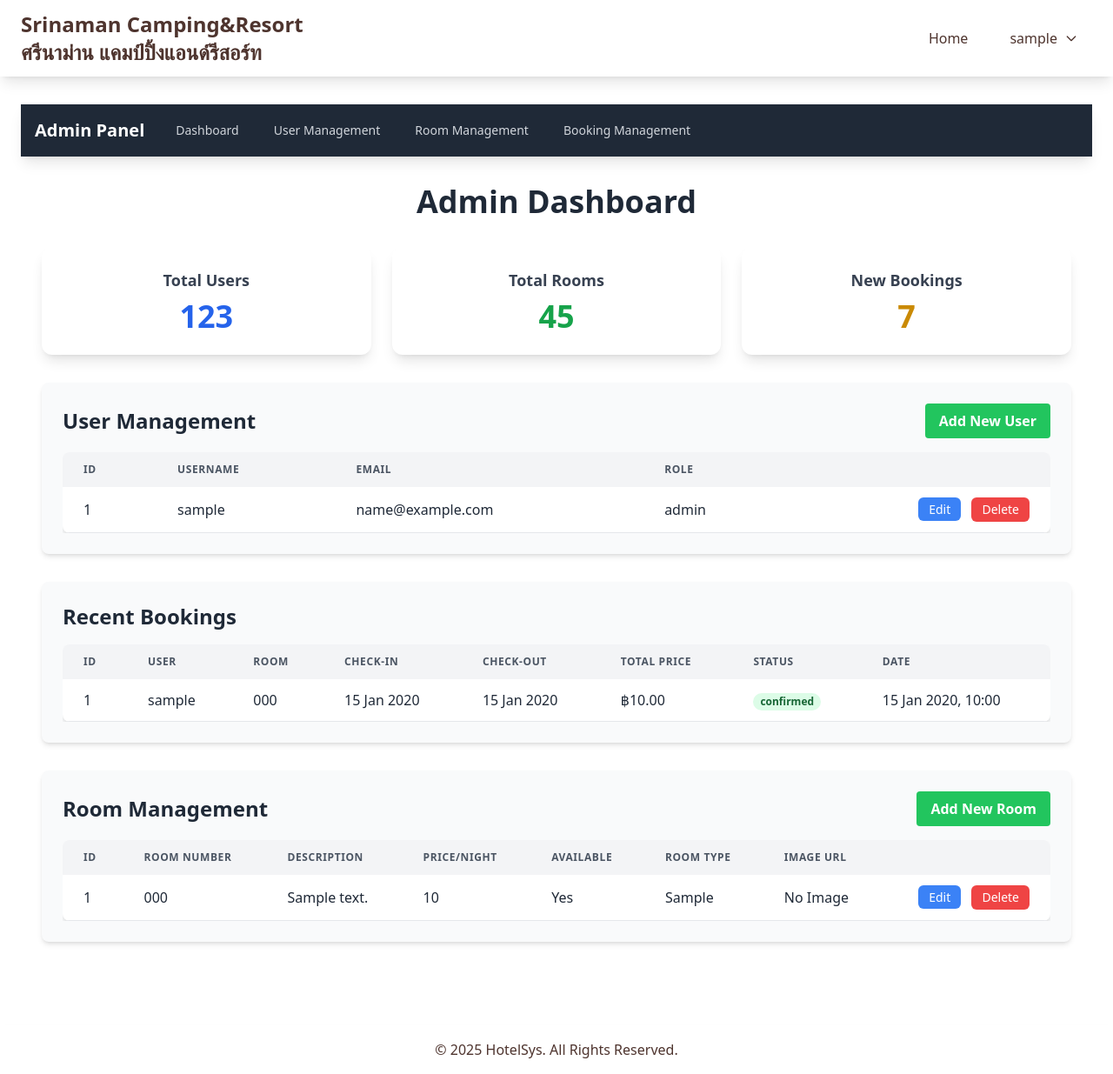
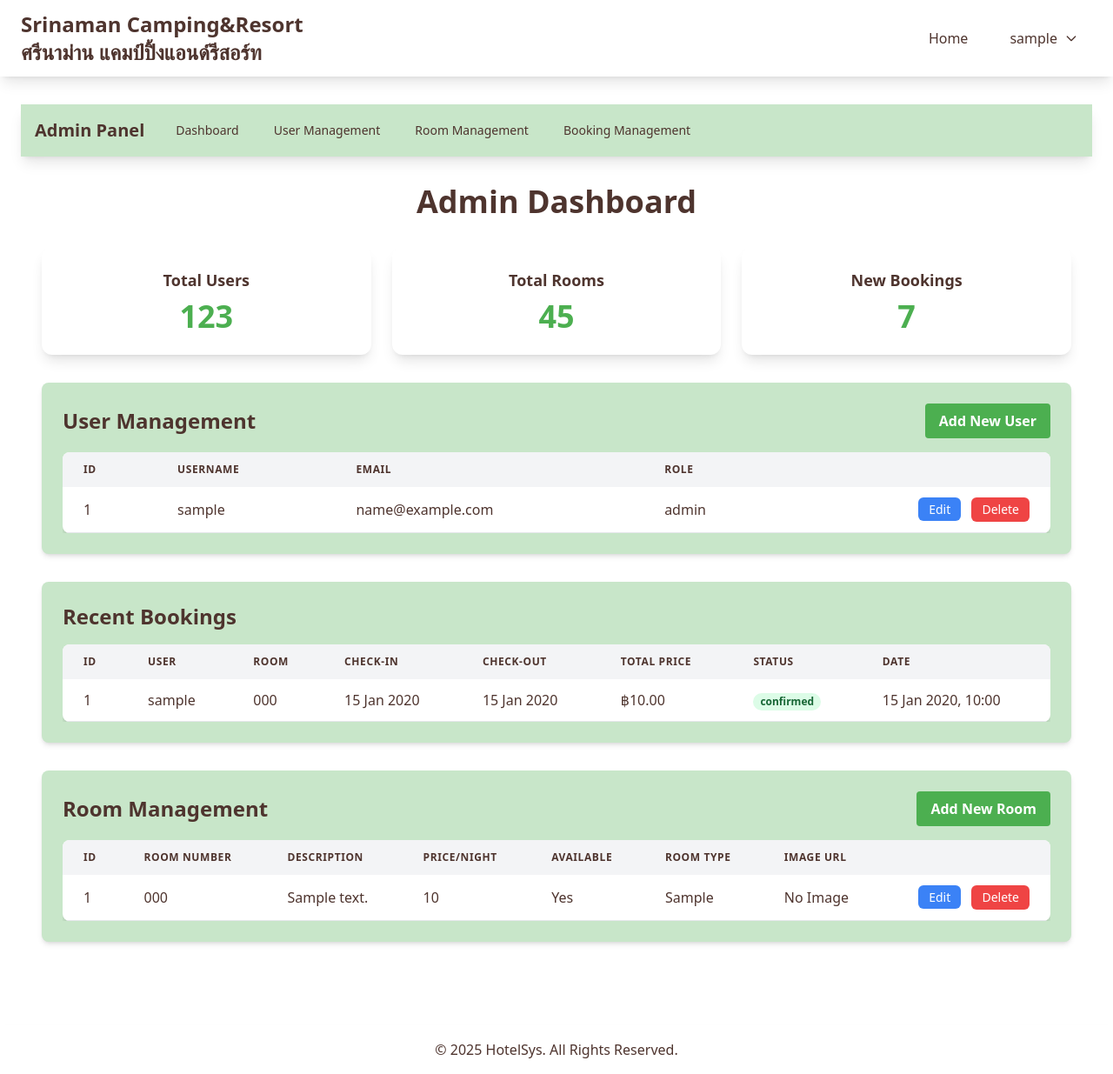
Before and after one commit to manman2005/app1, a PHP site: page /admin/dashboard in a window 1280 px wide. Shown: the whole page at 87% size. Run offline with PHP 8.4, Linux system fonts and the light colour scheme; the visitor is signed in with stand-in values (Sample User, id 1); tables that the repository leaves empty or names only in its code hold one stand-in row (values such as "Sample post").

Commit message:
ืเปลี่ยนสีครบ

```diff
--- a/public/css/style.css
+++ b/public/css/style.css
@@ -1070,19 +1070,9 @@ video {
   background-color: rgb(249 250 251 / var(--tw-bg-opacity, 1));
 }
 
-.bg-gray-800 {
-  --tw-bg-opacity: 1;
-  background-color: rgb(31 41 55 / var(--tw-bg-opacity, 1));
-}
-
 .bg-green-100 {
   --tw-bg-opacity: 1;
   background-color: rgb(220 252 231 / var(--tw-bg-opacity, 1));
-}
-
-.bg-green-500 {
-  --tw-bg-opacity: 1;
-  background-color: rgb(34 197 94 / var(--tw-bg-opacity, 1));
 }
 
 .bg-primary {
@@ -1334,19 +1324,9 @@ video {
   color: rgb(59 130 246 / var(--tw-text-opacity, 1));
 }
 
-.text-blue-600 {
-  --tw-text-opacity: 1;
-  color: rgb(37 99 235 / var(--tw-text-opacity, 1));
-}
-
 .text-gray-300 {
   --tw-text-opacity: 1;
   color: rgb(209 213 219 / var(--tw-text-opacity, 1));
-}
-
-.text-gray-500 {
-  --tw-text-opacity: 1;
-  color: rgb(107 114 128 / var(--tw-text-opacity, 1));
 }
 
 .text-gray-600 {
--- a/views/admin/dashboard.php
+++ b/views/admin/dashboard.php
@@ -2,16 +2,18 @@
 <?php include_once __DIR__ . '/../partials/admin_navbar.php'; ?>
 
 <div class="container mx-auto px-6 py-8">
-    <h1 class="text-4xl font-bold text-gray-800 dark:text-white mb-8 text-center">Admin Dashboard</h1>
+    <h1 class="text-4xl font-bold text-text-main mb-8 text-center">Admin Dashboard</h1>
 
-    <?php if (isset($_SESSION['message'])): ?>
+    <?php if (isset($_SESSION['message'])):
+    ?>
         <div class="bg-green-100 border border-green-400 text-green-700 px-4 py-3 rounded relative mb-4" role="alert">
             <span class="block sm:inline"><?= $_SESSION['message']; ?></span>
             <?php unset($_SESSION['message']); ?>
         </div>
     <?php endif; ?>
 
-    <?php if (isset($_SESSION['error'])): ?>
+    <?php if (isset($_SESSION['error'])):
+    ?>
         <div class="bg-red-100 border border-red-400 text-red-700 px-4 py-3 rounded relative mb-4" role="alert">
             <span class="block sm:inline"><?= $_SESSION['error']; ?></span>
             <?php unset($_SESSION['error']); ?>
@@ -19,44 +21,46 @@
     <?php endif; ?>
 
     <div class="grid grid-cols-1 md:grid-cols-2 lg:grid-cols-3 gap-6 mb-8">
-        <div class="bg-white dark:bg-gray-800 p-6 rounded-xl shadow-lg hover:shadow-xl transition-all duration-300 text-center">
-            <h3 class="text-lg font-semibold text-gray-700 dark:text-gray-200">Total Users</h3>
-            <p class="text-4xl font-bold text-blue-600 dark:text-blue-400 mt-2">123</p>
+        <div class="bg-white p-6 rounded-xl shadow-lg hover:shadow-xl transition-all duration-300 text-center">
+            <h3 class="text-lg font-semibold text-text-main">Total Users</h3>
+            <p class="text-4xl font-bold text-accent mt-2">123</p>
         </div>
-        <div class="bg-white dark:bg-gray-800 p-6 rounded-xl shadow-lg hover:shadow-xl transition-all duration-300 text-center">
-            <h3 class="text-lg font-semibold text-gray-700 dark:text-gray-200">Total Rooms</h3>
-            <p class="text-4xl font-bold text-green-600 dark:text-green-400 mt-2">45</p>
+        <div class="bg-white p-6 rounded-xl shadow-lg hover:shadow-xl transition-all duration-300 text-center">
+            <h3 class="text-lg font-semibold text-text-main">Total Rooms</h3>
+            <p class="text-4xl font-bold text-accent mt-2">45</p>
         </div>
-        <div class="bg-white dark:bg-gray-800 p-6 rounded-xl shadow-lg hover:shadow-xl transition-all duration-300 text-center">
-            <h3 class="text-lg font-semibold text-gray-700 dark:text-gray-200">New Bookings</h3>
-            <p class="text-4xl font-bold text-yellow-600 dark:text-yellow-400 mt-2">7</p>
+        <div class="bg-white p-6 rounded-xl shadow-lg hover:shadow-xl transition-all duration-300 text-center">
+            <h3 class="text-lg font-semibold text-text-main">New Bookings</h3>
+            <p class="text-4xl font-bold text-accent mt-2">7</p>
         </div>
     </div>
 
-    <div id="user-management" class="bg-gray-50 dark:bg-gray-900 p-6 rounded-lg shadow-md mb-8">
+    <div id="user-management" class="bg-accent-light p-6 rounded-lg shadow-md mb-8">
         <div class="flex justify-between items-center mb-4">
-            <h2 class="text-2xl font-semibold text-gray-800 dark:text-white">User Management</h2>
-            <a href="/app1/public/admin/addUser" class="bg-green-500 hover:bg-green-600 text-white font-bold py-2 px-4 rounded focus:outline-none focus:shadow-outline">Add New User</a>
+            <h2 class="text-2xl font-semibold text-text-main">User Management</h2>
+            <a href="/app1/public/admin/addUser" class="bg-accent hover:bg-opacity-80 text-white font-bold py-2 px-4 rounded focus:outline-none focus:shadow-outline">Add New User</a>
         </div>
-    <?php if (!empty($users)): ?>
+    <?php if (!empty($users)):
+    ?>
         <div class="overflow-x-auto">
-            <table class="min-w-full bg-white dark:bg-gray-800 rounded-lg overflow-hidden shadow-md">
+            <table class="min-w-full bg-white rounded-lg overflow-hidden shadow-md">
                 <thead>
-                    <tr class="bg-gray-100 dark:bg-gray-700">
-                        <th class="py-3 px-6 text-left text-xs font-semibold text-gray-600 dark:text-gray-300 uppercase tracking-wider">ID</th>
-                        <th class="py-3 px-6 text-left text-xs font-semibold text-gray-600 dark:text-gray-300 uppercase tracking-wider">Username</th>
-                        <th class="py-3 px-6 text-left text-xs font-semibold text-gray-600 dark:text-gray-300 uppercase tracking-wider">Email</th>
-                        <th class="py-3 px-6 text-left text-xs font-semibold text-gray-600 dark:text-gray-300 uppercase tracking-wider">Role</th>
+                    <tr class="bg-gray-100">
+                        <th class="py-3 px-6 text-left text-xs font-semibold text-text-main uppercase tracking-wider">ID</th>
+                        <th class="py-3 px-6 text-left text-xs font-semibold text-text-main uppercase tracking-wider">Username</th>
+                        <th class="py-3 px-6 text-left text-xs font-semibold text-text-main uppercase tracking-wider">Email</th>
+                        <th class="py-3 px-6 text-left text-xs font-semibold text-text-main uppercase tracking-wider">Role</th>
                         <th class="py-3 px-6"></th>
                     </tr>
                 </thead>
                 <tbody>
-                    <?php foreach ($users as $user): ?>
-                        <tr class="border-b border-gray-200 dark:border-gray-700 hover:bg-gray-50 dark:hover:bg-gray-700 transition duration-150 ease-in-out">
-                            <td class="py-3 px-6 whitespace-nowrap text-gray-800 dark:text-white"><?php echo htmlspecialchars($user['id']); ?></td>
-                            <td class="py-3 px-6 whitespace-nowrap text-gray-800 dark:text-white"><?php echo htmlspecialchars($user['username']); ?></td>
-                            <td class="py-3 px-6 whitespace-nowrap text-gray-800 dark:text-white"><?php echo htmlspecialchars($user['email']); ?></td>
-                            <td class="py-3 px-6 whitespace-nowrap text-gray-800 dark:text-white"><?php echo htmlspecialchars($user['role']); ?></td>
+                    <?php foreach ($users as $user):
+                    ?>
+                        <tr class="border-b border-gray-200 hover:bg-gray-50 transition duration-150 ease-in-out">
+                            <td class="py-3 px-6 whitespace-nowrap text-text-main"><?php echo htmlspecialchars($user['id']); ?></td>
+                            <td class="py-3 px-6 whitespace-nowrap text-text-main"><?php echo htmlspecialchars($user['username']); ?></td>
+                            <td class="py-3 px-6 whitespace-nowrap text-text-main"><?php echo htmlspecialchars($user['email']); ?></td>
+                            <td class="py-3 px-6 whitespace-nowrap text-text-main"><?php echo htmlspecialchars($user['role']); ?></td>
                             <td class="py-3 px-6 whitespace-nowrap text-right">
                                 <a href="/app1/public/admin/editUser?id=<?= htmlspecialchars($user['id']); ?>" class="bg-blue-500 hover:bg-blue-600 text-white text-sm py-1 px-3 rounded-md transition duration-300 mr-2">Edit</a>
                                 <form action="/app1/public/admin/deleteUser" method="POST" class="inline-block" onsubmit="return confirm('Are you sure you want to delete this user?');">
@@ -69,89 +73,95 @@
                 </tbody>
             </table>
         </div>
-    <?php else: ?>
+    <?php else:
+    ?>
         <p>No users found.</p>
     <?php endif; ?>
 </div>
 
 <!-- Bookings Table -->
-<div id="booking-management" class="bg-gray-50 dark:bg-gray-900 p-6 rounded-lg shadow-md mt-8">
-    <h2 class="text-2xl font-semibold text-gray-800 dark:text-white mb-4">Recent Bookings</h2>
-    <?php if (!empty($bookings)): ?>
+<div id="booking-management" class="bg-accent-light p-6 rounded-lg shadow-md mt-8">
+    <h2 class="text-2xl font-semibold text-text-main mb-4">Recent Bookings</h2>
+    <?php if (!empty($bookings)):
+    ?>
         <div class="overflow-x-auto">
-            <table class="min-w-full bg-white dark:bg-gray-800 rounded-lg overflow-hidden shadow-md">
+            <table class="min-w-full bg-white rounded-lg overflow-hidden shadow-md">
                 <thead>
-                    <tr class="bg-gray-100 dark:bg-gray-700">
-                        <th class="py-3 px-6 text-left text-xs font-semibold text-gray-600 dark:text-gray-300 uppercase tracking-wider">ID</th>
-                        <th class="py-3 px-6 text-left text-xs font-semibold text-gray-600 dark:text-gray-300 uppercase tracking-wider">User</th>
-                        <th class="py-3 px-6 text-left text-xs font-semibold text-gray-600 dark:text-gray-300 uppercase tracking-wider">Room</th>
-                        <th class="py-3 px-6 text-left text-xs font-semibold text-gray-600 dark:text-gray-300 uppercase tracking-wider">Check-in</th>
-                        <th class="py-3 px-6 text-left text-xs font-semibold text-gray-600 dark:text-gray-300 uppercase tracking-wider">Check-out</th>
-                        <th class="py-3 px-6 text-left text-xs font-semibold text-gray-600 dark:text-gray-300 uppercase tracking-wider">Total Price</th>
-                        <th class="py-3 px-6 text-left text-xs font-semibold text-gray-600 dark:text-gray-300 uppercase tracking-wider">Status</th>
-                        <th class="py-3 px-6 text-left text-xs font-semibold text-gray-600 dark:text-gray-300 uppercase tracking-wider">Date</th>
+                    <tr class="bg-gray-100">
+                        <th class="py-3 px-6 text-left text-xs font-semibold text-text-main uppercase tracking-wider">ID</th>
+                        <th class="py-3 px-6 text-left text-xs font-semibold text-text-main uppercase tracking-wider">User</th>
+                        <th class="py-3 px-6 text-left text-xs font-semibold text-text-main uppercase tracking-wider">Room</th>
+                        <th class="py-3 px-6 text-left text-xs font-semibold text-text-main uppercase tracking-wider">Check-in</th>
+                        <th class="py-3 px-6 text-left text-xs font-semibold text-text-main uppercase tracking-wider">Check-out</th>
+                        <th class="py-3 px-6 text-left text-xs font-semibold text-text-main uppercase tracking-wider">Total Price</th>
+                        <th class="py-3 px-6 text-left text-xs font-semibold text-text-main uppercase tracking-wider">Status</th>
+                        <th class="py-3 px-6 text-left text-xs font-semibold text-text-main uppercase tracking-wider">Date</th>
                     </tr>
                 </thead>
                 <tbody>
-                    <?php foreach ($bookings as $booking): ?>
-                        <tr class="border-b border-gray-200 dark:border-gray-700 hover:bg-gray-50 dark:hover:bg-gray-700 transition duration-150 ease-in-out">
-                            <td class="py-3 px-6 whitespace-nowrap text-gray-800 dark:text-white"><?= htmlspecialchars($booking['id']); ?></td>
-                            <td class="py-3 px-6 whitespace-nowrap text-gray-800 dark:text-white"><?= htmlspecialchars($booking['username']); ?></td>
-                            <td class="py-3 px-6 whitespace-nowrap text-gray-800 dark:text-white"><?= htmlspecialchars($booking['room_number']); ?></td>
-                            <td class="py-3 px-6 whitespace-nowrap text-gray-800 dark:text-white"><?= htmlspecialchars(date('d M Y', strtotime($booking['check_in_date']))); ?></td>
-                            <td class="py-3 px-6 whitespace-nowrap text-gray-800 dark:text-white"><?= htmlspecialchars(date('d M Y', strtotime($booking['check_out_date']))); ?></td>
-                            <td class="py-3 px-6 whitespace-nowrap text-gray-800 dark:text-white">฿<?= number_format($booking['total_price'], 2); ?></td>
+                    <?php foreach ($bookings as $booking):
+                    ?>
+                        <tr class="border-b border-gray-200 hover:bg-gray-50 transition duration-150 ease-in-out">
+                            <td class="py-3 px-6 whitespace-nowrap text-text-main"><?= htmlspecialchars($booking['id']); ?></td>
+                            <td class="py-3 px-6 whitespace-nowrap text-text-main"><?= htmlspecialchars($booking['username']); ?></td>
+                            <td class="py-3 px-6 whitespace-nowrap text-text-main"><?= htmlspecialchars($booking['room_number']); ?></td>
+                            <td class="py-3 px-6 whitespace-nowrap text-text-main"><?= htmlspecialchars(date('d M Y', strtotime($booking['check_in_date']))); ?></td>
+                            <td class="py-3 px-6 whitespace-nowrap text-text-main"><?= htmlspecialchars(date('d M Y', strtotime($booking['check_out_date']))); ?></td>
+                            <td class="py-3 px-6 whitespace-nowrap text-text-main">฿<?= number_format($booking['total_price'], 2); ?></td>
                             <td class="py-3 px-6 whitespace-nowrap">
                                 <span class="px-2 inline-flex text-xs leading-5 font-semibold rounded-full <?= $booking['status'] == 'confirmed' ? 'bg-green-100 text-green-800' : 'bg-yellow-100 text-yellow-800'; ?>">
                                     <?= htmlspecialchars($booking['status']); ?>
                                 </span>
                             </td>
-                            <td class="py-3 px-6 whitespace-nowrap text-gray-800 dark:text-white"><?= htmlspecialchars(date('d M Y, H:i', strtotime($booking['created_at']))); ?></td>
+                            <td class="py-3 px-6 whitespace-nowrap text-text-main"><?= htmlspecialchars(date('d M Y, H:i', strtotime($booking['created_at']))); ?></td>
                         </tr>
                     <?php endforeach; ?>
                 </tbody>
             </table>
         </div>
-    <?php else: ?>
-        <p class="text-center text-gray-600 dark:text-gray-400">No bookings found.</p>
+    <?php else:
+    ?>
+        <p class="text-center text-text-main">No bookings found.</p>
     <?php endif; ?>
 </div>
 
-<div id="room-management" class="bg-gray-50 dark:bg-gray-900 p-6 rounded-lg shadow-md mt-8">
+<div id="room-management" class="bg-accent-light p-6 rounded-lg shadow-md mt-8">
     <div class="flex justify-between items-center mb-4">
-        <h2 class="text-2xl font-semibold text-gray-800 dark:text-white">Room Management</h2>
-        <a href="/app1/public/admin/addRoom" class="bg-green-500 hover:bg-green-600 text-white font-bold py-2 px-4 rounded focus:outline-none focus:shadow-outline">Add New Room</a>
+        <h2 class="text-2xl font-semibold text-text-main">Room Management</h2>
+        <a href="/app1/public/admin/addRoom" class="bg-accent hover:bg-opacity-80 text-white font-bold py-2 px-4 rounded focus:outline-none focus:shadow-outline">Add New Room</a>
     </div>
     <?php
         $room = new Room();
         $stmt_rooms = $room->getAllRooms();
         $rooms = $stmt_rooms;
     ?>
-    <?php if (!empty($rooms)): ?>
+    <?php if (!empty($rooms)):
+    ?>
         <div class="overflow-x-auto">
-            <table class="min-w-full bg-white dark:bg-gray-800 rounded-lg overflow-hidden shadow-md">
+            <table class="min-w-full bg-white rounded-lg overflow-hidden shadow-md">
                 <thead>
-                    <tr class="bg-gray-100 dark:bg-gray-700">
-                        <th class="py-3 px-6 text-left text-xs font-semibold text-gray-600 dark:text-gray-300 uppercase tracking-wider">ID</th>
-                        <th class="py-3 px-6 text-left text-xs font-semibold text-gray-600 dark:text-gray-300 uppercase tracking-wider">Room Number</th>
-                        <th class="py-3 px-6 text-left text-xs font-semibold text-gray-600 dark:text-gray-300 uppercase tracking-wider">Description</th>
-                        <th class="py-3 px-6 text-left text-xs font-semibold text-gray-600 dark:text-gray-300 uppercase tracking-wider">Price/Night</th>
-                        <th class="py-3 px-6 text-left text-xs font-semibold text-gray-600 dark:text-gray-300 uppercase tracking-wider">Available</th>
-                        <th class="py-3 px-6 text-left text-xs font-semibold text-gray-600 dark:text-gray-300 uppercase tracking-wider">Room Type</th>
-                        <th class="py-3 px-6 text-left text-xs font-semibold text-gray-600 dark:text-gray-300 uppercase tracking-wider">Image URL</th>
+                    <tr class="bg-gray-100">
+                        <th class="py-3 px-6 text-left text-xs font-semibold text-text-main uppercase tracking-wider">ID</th>
+                        <th class="py-3 px-6 text-left text-xs font-semibold text-text-main uppercase tracking-wider">Room Number</th>
+                        <th class="py-3 px-6 text-left text-xs font-semibold text-text-main uppercase tracking-wider">Description</th>
+                        <th class="py-3 px-6 text-left text-xs font-semibold text-text-main uppercase tracking-wider">Price/Night</th>
+                        <th class="py-3 px-6 text-left text-xs font-semibold text-text-main uppercase tracking-wider">Available</th>
+                        <th class="py-3 px-6 text-left text-xs font-semibold text-text-main uppercase tracking-wider">Room Type</th>
+                        <th class="py-3 px-6 text-left text-xs font-semibold text-text-main uppercase tracking-wider">Image URL</th>
                         <th class="py-3 px-6"></th>
                     </tr>
                 </thead>
                 <tbody>
-                    <?php foreach ($rooms as $room): ?>
-                        <tr class="border-b border-gray-200 dark:border-gray-700 hover:bg-gray-50 dark:hover:bg-gray-700 transition duration-150 ease-in-out">
-                            <td class="py-3 px-6 whitespace-nowrap text-gray-800 dark:text-white"><?php echo htmlspecialchars($room['id']); ?></td>
-                            <td class="py-3 px-6 whitespace-nowrap text-gray-800 dark:text-white"><?php echo htmlspecialchars($room['room_number']); ?></td>
-                            <td class="py-3 px-6 whitespace-nowrap text-gray-800 dark:text-white"><?php echo htmlspecialchars($room['description']); ?></td>
-                            <td class="py-3 px-6 whitespace-nowrap text-gray-800 dark:text-white"><?php echo htmlspecialchars($room['price_per_night']); ?></td>
-                            <td class="py-3 px-6 whitespace-nowrap text-gray-800 dark:text-white"><?php echo htmlspecialchars($room['is_available'] ? 'Yes' : 'No'); ?></td>
-                            <td class="py-3 px-6 whitespace-nowrap text-gray-800 dark:text-white"><?php echo htmlspecialchars($room['room_type']); ?></td>
-                            <td class="py-3 px-6 whitespace-nowrap text-gray-800 dark:text-white">
+                    <?php foreach ($rooms as $room):
+                    ?>
+                        <tr class="border-b border-gray-200 hover:bg-gray-50 transition duration-150 ease-in-out">
+                            <td class="py-3 px-6 whitespace-nowrap text-text-main"><?php echo htmlspecialchars($room['id']); ?></td>
+                            <td class="py-3 px-6 whitespace-nowrap text-text-main"><?php echo htmlspecialchars($room['room_number']); ?></td>
+                            <td class="py-3 px-6 whitespace-nowrap text-text-main"><?php echo htmlspecialchars($room['description']); ?></td>
+                            <td class="py-3 px-6 whitespace-nowrap text-text-main"><?php echo htmlspecialchars($room['price_per_night']); ?></td>
+                            <td class="py-3 px-6 whitespace-nowrap text-text-main"><?php echo htmlspecialchars($room['is_available'] ? 'Yes' : 'No'); ?></td>
+                            <td class="py-3 px-6 whitespace-nowrap text-text-main"><?php echo htmlspecialchars($room['room_type']); ?></td>
+                            <td class="py-3 px-6 whitespace-nowrap text-text-main">
                                 <?php
                                     if (!empty($room['image_url']) && is_array($room['image_url'])) {
                                         echo '<img src="' . htmlspecialchars($room['image_url'][0]) . '" alt="Room Image" class="w-16 h-16 object-cover rounded-md">';
@@ -172,7 +182,8 @@
                 </tbody>
             </table>
         </div>
-    <?php else: ?>
+    <?php else:
+    ?>
         <p>No rooms found.</p>
     <?php endif; ?>
 </div>
--- a/views/partials/admin_navbar.php
+++ b/views/partials/admin_navbar.php
@@ -1,13 +1,13 @@
-<nav class="bg-gray-800 dark:bg-gray-900 shadow-lg">
+<nav class="bg-accent-light shadow-lg">
     <div class="container mx-auto px-4 py-3">
         <div class="flex justify-between items-center">
             <div class="flex items-center">
-                <a href="/app1/public/admin/dashboard" class="text-white text-xl font-bold mr-6">Admin Panel</a>
+                <a href="/app1/public/admin/dashboard" class="text-text-main text-xl font-bold mr-6">Admin Panel</a>
                 <div class="hidden md:flex space-x-4">
-                    <a href="/app1/public/admin/dashboard" class="text-gray-300 hover:text-white px-3 py-2 rounded-md text-sm font-medium">Dashboard</a>
-                    <a href="/app1/public/admin/dashboard#user-management" class="text-gray-300 hover:text-white px-3 py-2 rounded-md text-sm font-medium">User Management</a>
-                    <a href="/app1/public/admin/dashboard#room-management" class="text-gray-300 hover:text-white px-3 py-2 rounded-md text-sm font-medium">Room Management</a>
-                    <a href="/app1/public/admin/dashboard#booking-management" class="text-gray-300 hover:text-white px-3 py-2 rounded-md text-sm font-medium">Booking Management</a>
+                    <a href="/app1/public/admin/dashboard" class="text-text-main hover:text-accent px-3 py-2 rounded-md text-sm font-medium">Dashboard</a>
+                    <a href="/app1/public/admin/dashboard#user-management" class="text-text-main hover:text-accent px-3 py-2 rounded-md text-sm font-medium">User Management</a>
+                    <a href="/app1/public/admin/dashboard#room-management" class="text-text-main hover:text-accent px-3 py-2 rounded-md text-sm font-medium">Room Management</a>
+                    <a href="/app1/public/admin/dashboard#booking-management" class="text-text-main hover:text-accent px-3 py-2 rounded-md text-sm font-medium">Booking Management</a>
                 </div>
             </div>
             <!-- Mobile menu button (if needed, can be added later) -->
```
Also changed, not shown: other parts of public/css/style.css (+2 -37 lines), views/bookings/create.php (+19 -19 lines).
